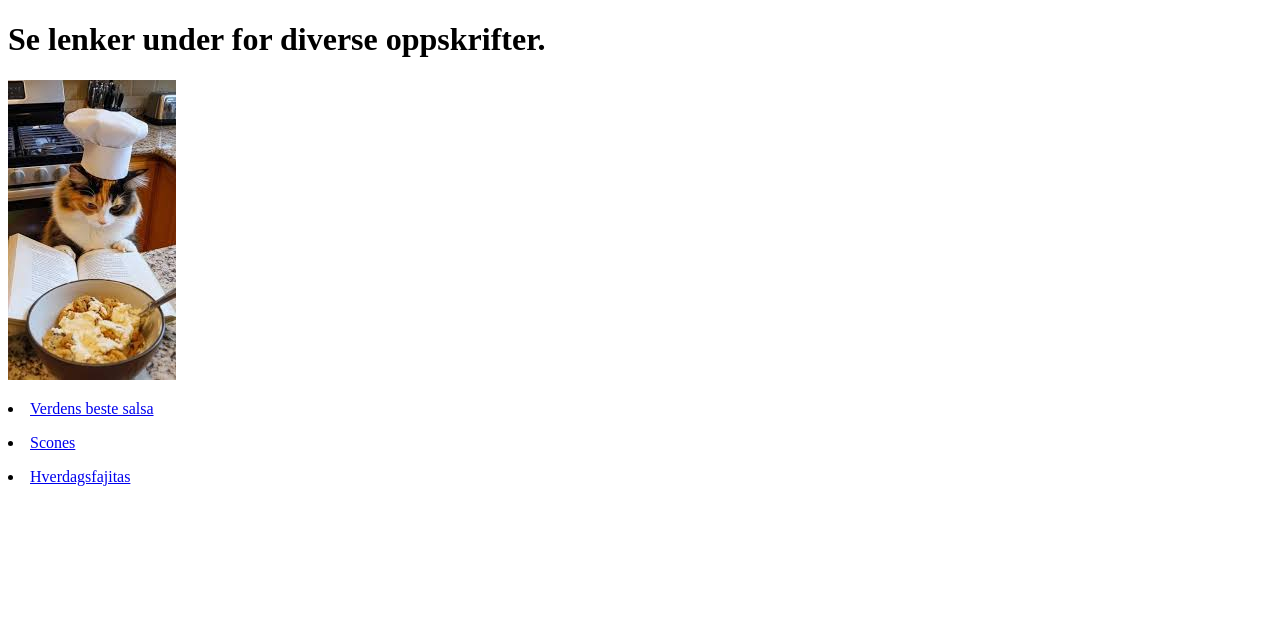
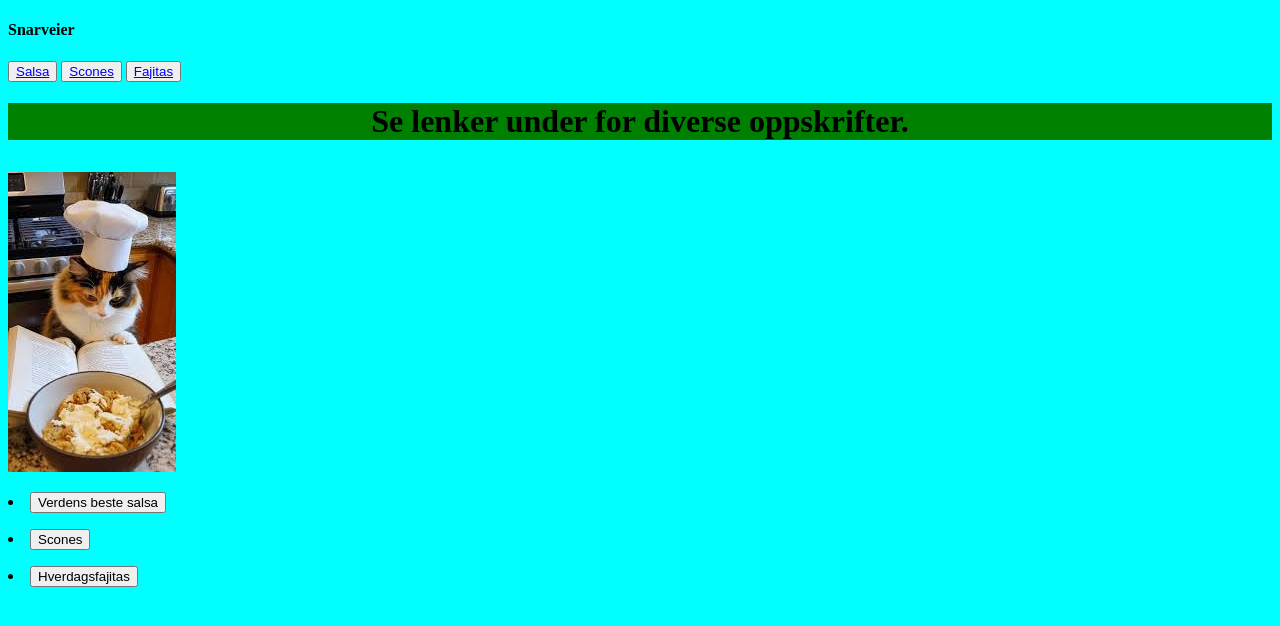
Before and after one commit to Bfjereide/Recipes, a plain HTML site: page index.html in a window 1280 px wide. Drawn offline with Linux system fonts and the light colour scheme.

Commit message:
Oppdatert med css og endret lenker

```diff
--- a/index.html
+++ b/index.html
@@ -6,18 +6,26 @@
     <meta name="viewport" content="width=device-width, initial-scale=1.0">
 
     <title>Oppskrifter</title>
+
+    <link rel="stylesheet" href="styles.css">
 </head>
 
 <body>
+    <h4>Snarveier</h4>
+    <button><a href="pages/salsa.html"> Salsa</a></button>
+    <button><a href="pages/scones.html"> Scones</a></button>
+    <button><a href="pages/fajitas.html">Fajitas</a></button>
 
-    <h1>Se lenker under for diverse oppskrifter.</h1>
+    <h1 class="title">Se lenker under for diverse oppskrifter.</h1>
     <img src="images/cat_recipe.jpg" alt="cat looking at recipes">
 
-<p><li><a href="pages/salsa.html"> Verdens beste salsa</a></li></p>
 
-<p><li><a href="pages/scones.html"> Scones</a></li></p>
 
-<p><li><a href="pages/fajitas.html"> Hverdagsfajitas</a></li></p>
+<p><li><a href="pages/salsa.html"> <button>Verdens beste salsa</button></a></li></p>
+
+<p><li><a href="pages/scones.html"> <button>Scones</button></a></li></p>
+
+<p><li><a href="pages/fajitas.html"> <button>Hverdagsfajitas</button></a></li></p>
 
 </body>
 </html>
--- /dev/null
+++ b/styles.css
@@ -0,0 +1,9 @@
+body {
+    background-color: aqua;
+}
+
+.title {
+    background-color: green;
+    text-align: center;
+    margin-bottom: 32px;
+}
```
Also changed, not shown: pages/fajitas.html (+7 -0 lines).
